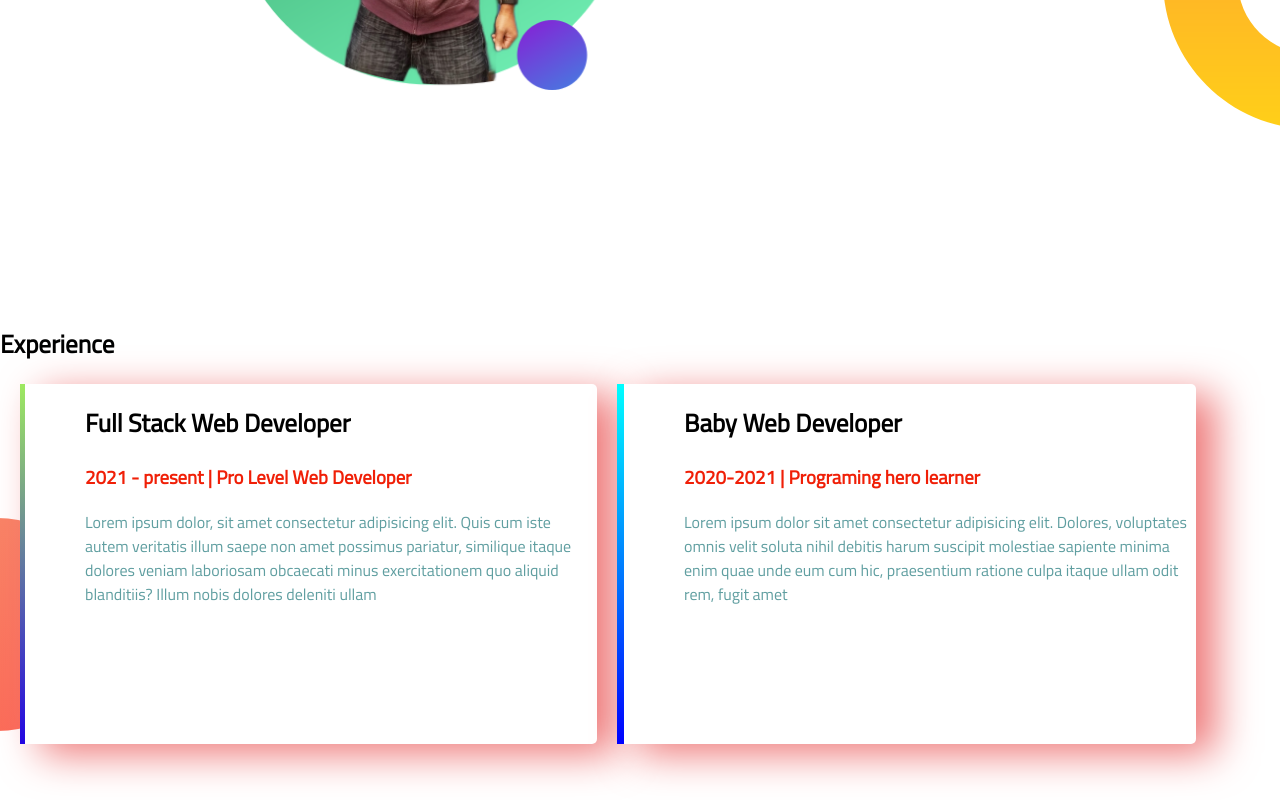
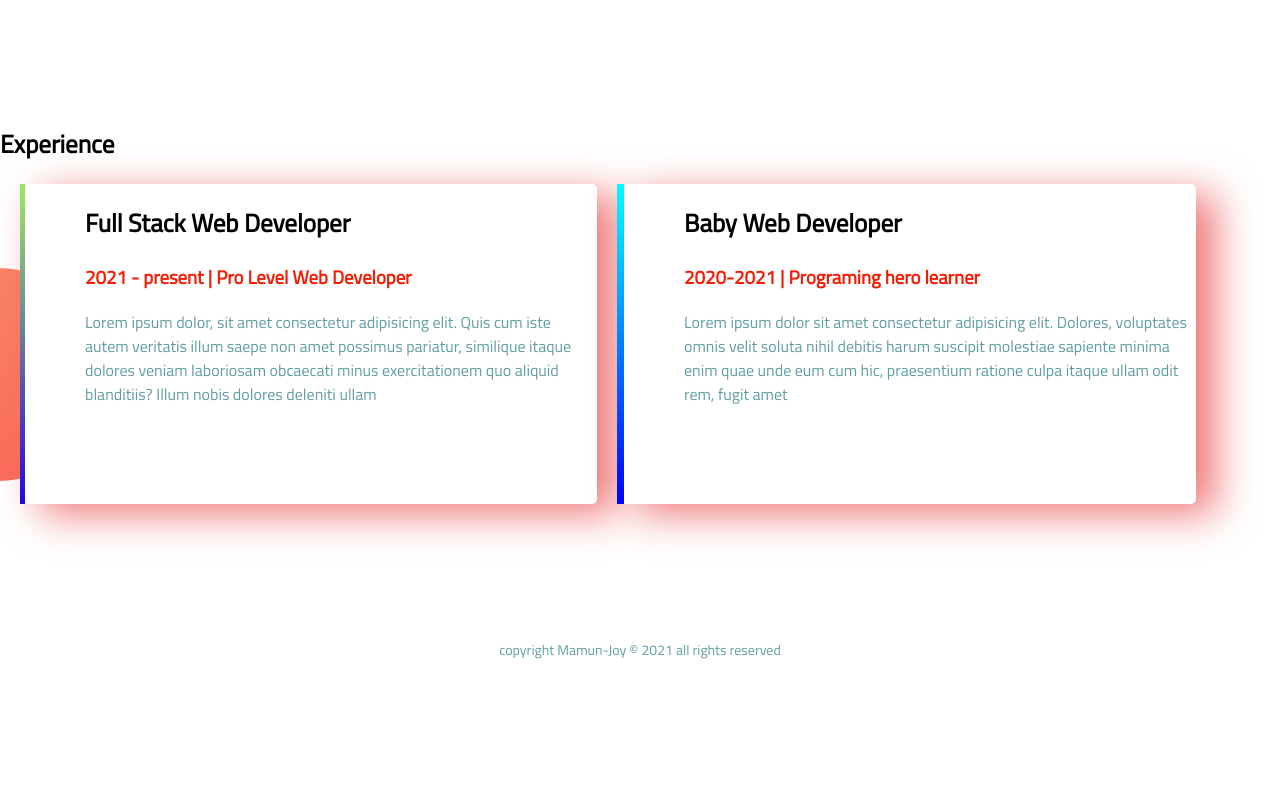
Before and after one commit to MamunJoy/Portfolio-website, a plain HTML site: page index.html in a window 1280 px wide. Shown: the part 920-1720 px from the top of the page. After the commit the page ends 1642 px from the top, so only its background shows below. Drawn offline with Linux system fonts and the light colour scheme.

Commit message:
Checking my protfolio code and correction

```diff
--- a/style.css
+++ b/style.css
@@ -37,7 +37,8 @@ span{
     background-repeat: no-repeat;
 }
 section{
-    height: 600px;
+    height: 400px;
+    padding-bottom: 100px;
 }
 .dreamer{
     background-image: url("/image/dream-bg.png");
@@ -48,7 +49,7 @@ section{
 .single-experence{
     box-shadow: 20px 10px 40px rgb(238, 120, 120);
     border-radius: 5px;
-    height: 60%;
+    height: 80%;
     background-color:white;
 }
 
```
